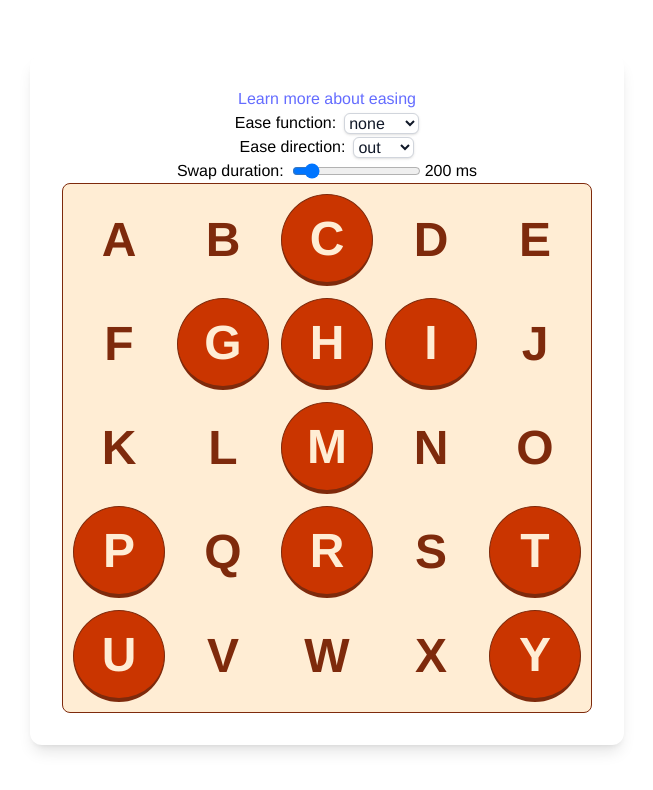
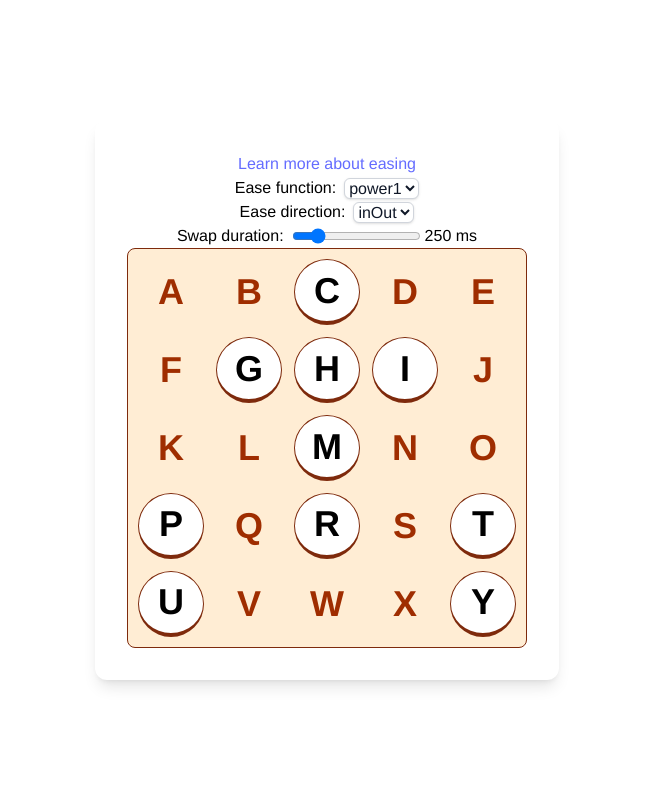
Before and after one commit to 1qlee/align-test, a React (Vite) app: page / in a window 1280 px wide. Shown: the top 790 px of the page, without its empty margins (313-966 px from the left). Built offline with nearby package versions, Linux system fonts and the light colour scheme.

Commit message:
Bug fixes

```diff
--- a/src/App.tsx
+++ b/src/App.tsx
@@ -14,9 +14,9 @@ gsap.registerPlugin(useGSAP, Draggable, CustomEase, CustomBounce, Flip);
 
 function App() {
   const [gridItems, setGridItems] = useState(gridData);
-  const [flipDuration, setFlipDuration] = useState(0.2);
-  const [flipEase, setFlipEase] = useState("none");
-  const [flipEaseDirection, setFlipEaseDirection] = useState("out");
+  const [flipDuration, setFlipDuration] = useState(0.25);
+  const [flipEase, setFlipEase] = useState("power1");
+  const [flipEaseDirection, setFlipEaseDirection] = useState("inOut");
   const flipState = useRef<Flip.FlipState | null>(null);
   const draggedTile = useRef<HTMLElement | null>(null);
   const prevHitTile = useRef<HTMLElement | null>(null);
@@ -33,31 +33,49 @@ function App() {
         bounds: gridContainerRef.current,
         edgeResistance: 0.5,
         onPress: function () {
+          console.log("pressed");
           draggedTile.current = this.target;
 
           gsap.to(this.target, {
             scale: 1.1,
             boxShadow: "0 2px 8px rgba(0,0,0,0.2)",
             duration: 0.2,
+            overwrite: true,
           });
 
           gsap.to(this.target.parentElement, {
             borderColor: "orange",
             duration: 0.2,
+            overwrite: true,
           });
         },
         onRelease: function () {
+          flipState.current = Flip.getState(tileRefs.current);
+          console.log(flipDuration);
+
+          if (prevHitTile.current) {
             gsap.to(this.target, {
               scale: 1,
               boxShadow: "none",
+              duration: flipDuration,
+            });
+            gsap.set(this.target.parentElement, {
+              borderColor: "transparent",
               delay: flipDuration,
+            });
+          } else {
+            gsap.to(this.target, {
+              scale: 1,
+              boxShadow: "none",
+              x: 0,
+              y: 0,
               duration: 0.2,
             });
-          gsap.to(this.target.parentElement, {
+            gsap.set(this.target.parentElement, {
               borderColor: "transparent",
-            delay: flipDuration,
-            duration: 0.2,
+              delay: 0.2,
             });
+          }
         },
         onDrag: function () {
           var i = tileRefs.current.length;
@@ -115,7 +133,6 @@ function App() {
               });
             }
 
-            flipState.current = Flip.getState(tileRefs.current);
             prevHitTile.current = hitTileWithHighestCoverage;
           }
         },
@@ -147,36 +164,35 @@ function App() {
               y: 0,
             });
 
-            gsap.to(prevHitTile.current.parentElement, {
+            gsap.set(prevHitTile.current, {
+              zIndex:
+                parseInt(draggedTile.current?.style.zIndex || "0", 10) - 1,
+            });
+
+            gsap.set(prevHitTile.current.parentElement, {
               borderColor: "transparent",
               delay: flipDuration,
-              duration: 0.2,
             });
 
-            gsap.to(draggedTile.current, {
-              scale: 1,
-              boxShadow: "none",
-              duration: 0.2,
-            });
-          } else {
-            gsap.to(draggedTile.current, {
-              x: 0,
-              y: 0,
-              duration: 0.2,
-            });
+            // gsap.to(draggedTile.current, {
+            //   scale: 1,
+            //   boxShadow: "none",
+            //   duration: 0.2,
+            // });
           }
 
           prevHitTile.current = null;
         },
       });
     },
-    { dependencies: [gridItems] }
+    { dependencies: [gridItems, flipDuration] }
   );
 
   useGSAP(
     () => {
       if (flipState.current) {
         console.log("useGSAP Flip effect");
+        console.log(draggedTile.current?.style.zIndex);
         // Apply the flip state to animate the grid items
         Flip.from(flipState.current, {
           duration: flipDuration,
@@ -186,8 +202,7 @@ function App() {
 
         gsap.to(tileRefs.current, {
           scale: 1,
-          delay: flipDuration,
-          duration: 0.2,
+          duration: flipDuration,
         });
       }
     },
@@ -250,7 +265,9 @@ function App() {
         {gridItems.map((item, index) => (
           <div
             key={`cell-${item.index}`}
-            className="grid border-dashed place-items-center relative border-2 border-transparent border-orange-900 aspect-square rounded-full h-[96px] w-[96px]"
+            className={clsx(
+              `grid border-dashed place-items-center relative border-2 border-transparent border-orange-700 aspect-square rounded-full`
+            )}
           >
             <span
               ref={(el) => {
@@ -260,10 +277,10 @@ function App() {
               data-index={item.index}
               className={clsx(
                 item.locked
-                  ? "bg-orange-100 text-orange-900 z-0"
-                  : "text-orange-100 bg-orange-700 border-1 border-b-4 border-orange-900 z-2",
-                `relative flex items-center justify-center
-                font-bold text-[48px]
+                  ? "bg-orange-100 text-orange-800 z-0"
+                  : "text-black bg-white border-1 border-b-4 border-orange-900 z-1",
+                `flex items-center justify-center
+                font-bold text-[36px] p-4
                 aspect-square rounded-full
                 transition-colors duration-200
                 select-none
--- a/src/index.css
+++ b/src/index.css
@@ -54,6 +54,10 @@ button:focus-visible {
   outline: 4px auto -webkit-focus-ring-color;
 }
 
+.flip {
+  z-index: 1111;
+}
+
 @media (prefers-color-scheme: light) {
   :root {
     color: #213547;
```
Lines whose indentation alone changed are shown as unchanged.
